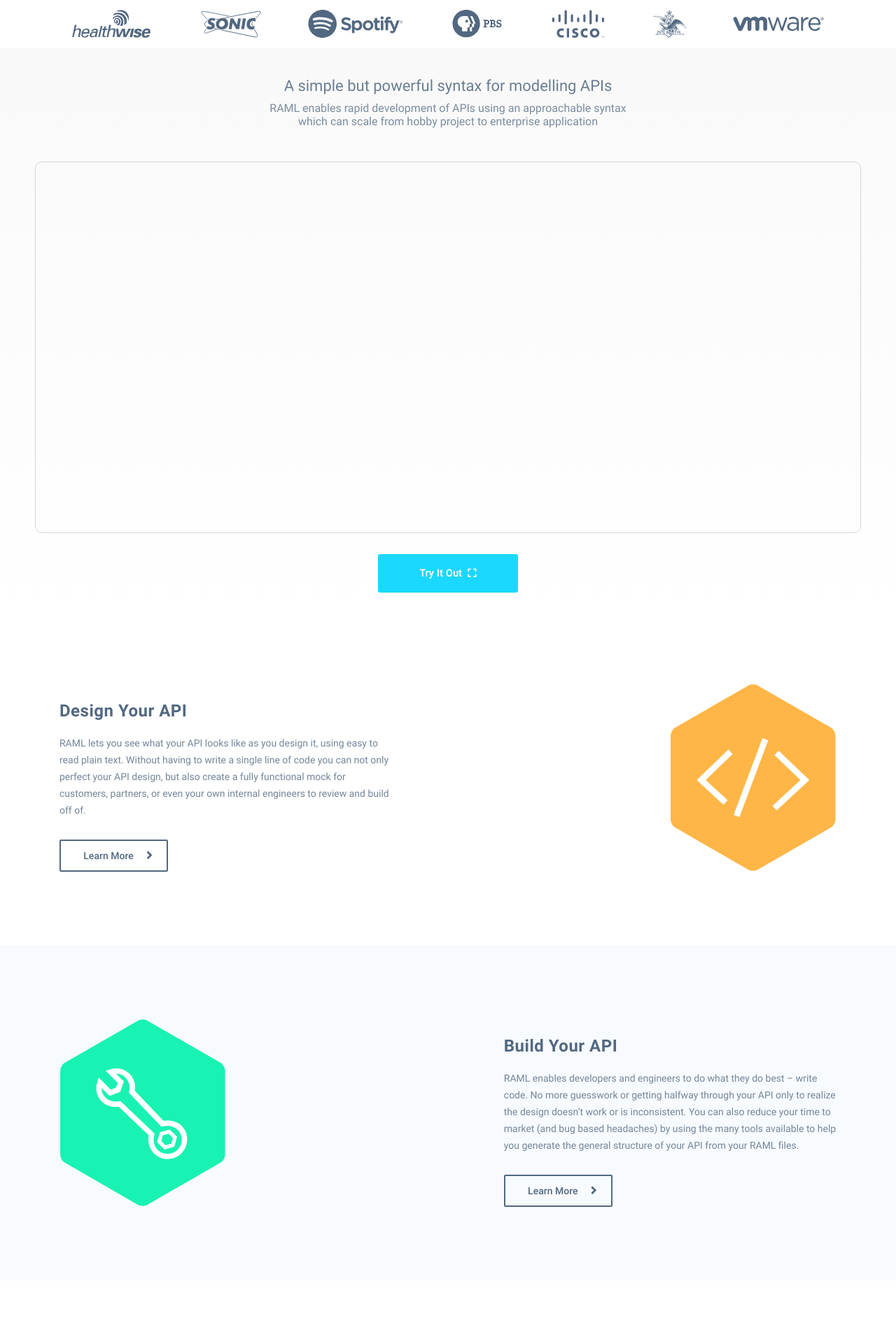
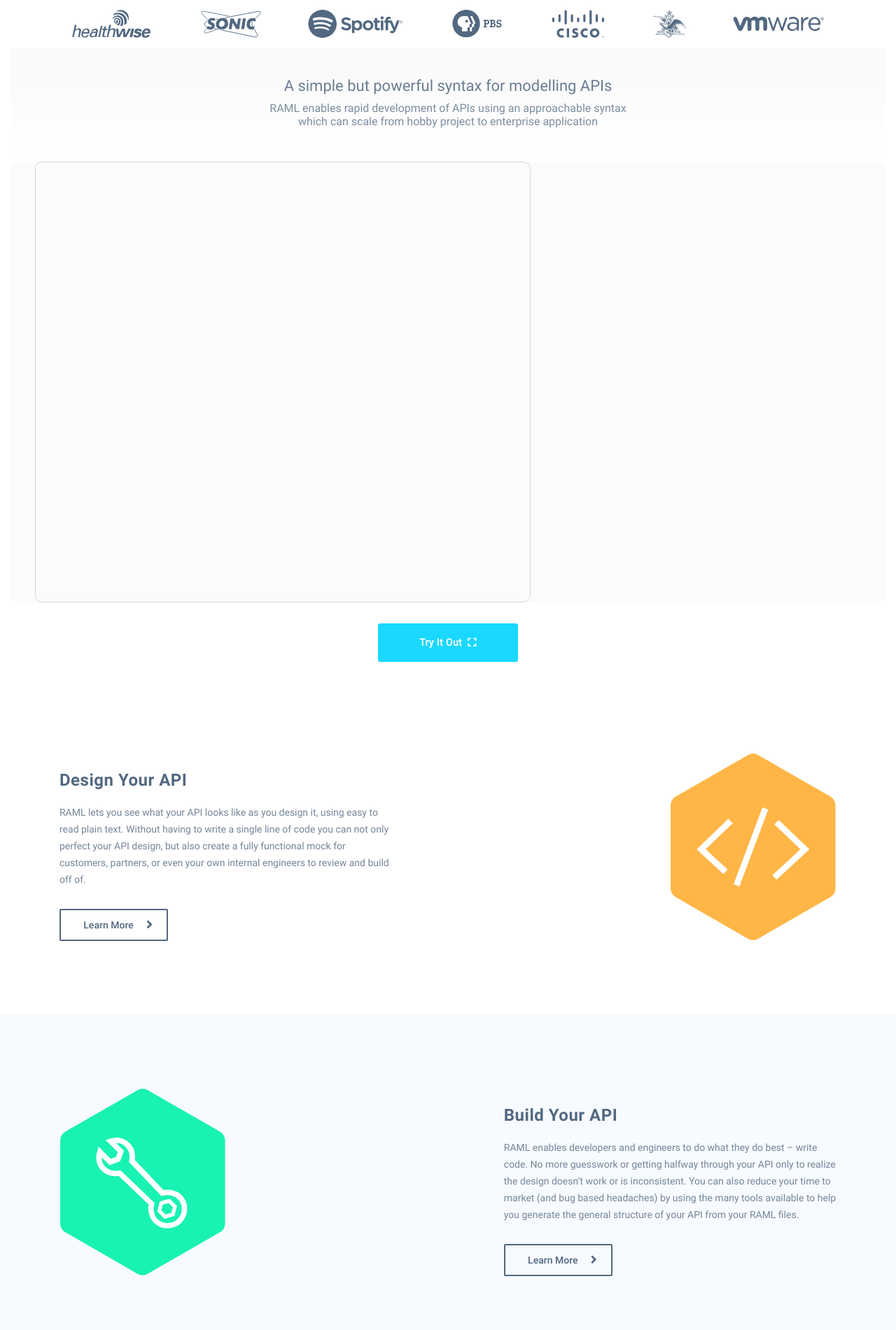
Before and after one commit to raml-org/raml-org, a Jekyll site: the page built from index.html, in a window 1280 px wide. Shown: the part 418-2319 px from the top of the page at 70% size. Built offline with Jekyll 4.4.1, drawn with Linux system fonts in a browser that asks for light colours; nearby versions of some CDN libraries; a script that is not in the unit is left out.

Commit message:
Prepare base for editor tips

```diff
--- a/css/style.scss
+++ b/css/style.scss
@@ -585,7 +585,6 @@
 }
 
 #demo-root-container {
-  background-image: linear-gradient(#F9F9F9, #FFFFFF);
   #playground-btn-block {
     text-align: center;
     padding: 30px;
@@ -607,6 +606,7 @@
     text-align: center;
   }
   #demo-message {
+    background-image: linear-gradient(#F9F9F9, #FFFFFF);
     text-align: center;
     padding: 40px;
     h2 {
@@ -624,7 +624,17 @@
   padding: 0 50px;
   border-radius: 10px;
   position: relative;
-
+  background-color: #fbfbfb;
+
+  #container {
+    border-width: 1px;
+    border-color: #d3d5d9;
+    border-style: solid;
+    border-radius: 10px;
+    padding-top: 10px;
+    width:60%;
+    height:630px;
+  }
   h2{
     color: $light-gray; font-family: 'Roboto-Regular';  font-size: $font-face-small;  font-weight: 500; line-height: 16px;margin:0;background: $lighter-gray;padding: 20px;border-top: 1px solid $light-gray;width: 100%;}
   .output-block{
@@ -633,12 +643,7 @@
     }
   }
   .editor-block{
-    border-width: 1px;
-    border-color: #d3d5d9;
-    border-style: solid;
     overflow: hidden;
-    border-radius: 10px;
-    padding-top: 10px;
 
     .indexPageEditorLineDecoration {
       background: #03d7ff;
@@ -679,6 +684,69 @@
     }
     .line-numbers{
       color: #9EAAB7;
+    }
+
+    /* Editor code tips */
+    #editor-tips-wrapper {
+      margin-top: 10px; /* Compensate #container padding-top. */
+      position: absolute;
+      width: 100%;
+      height: 100%;
+
+      .tip-wrapper {
+        width: 100%;
+        position: absolute;
+        z-index: 999;
+        left: 5px;
+      }
+      .tip-background {
+        height: 100%;
+        width: 100%;
+        position: absolute;
+        background-color: #808080;
+        left: 0;
+        top: 0;
+        opacity: 0.1;
+      }
+      .tip-wrapper:hover {
+        cursor: pointer;
+      }
+      .tip-wrapper:hover .tip-background {
+        background-color: #03d7ff;
+      }
+      .tip-text {
+        opacity: 80%;
+        height: 100%;
+        width: 40%;
+        padding-left: 10px;
+        position: absolute;
+        right: 0;
+      }
+      /*
+        Editor line hight is 20px, thus all the numbers are multiples of 20px.
+        See "lineHeight" in index.html;
+      */
+      .one-line {
+        height: 20px;
+        line-height: 20px;
+      }
+      .two-lines {
+        height: 40px;
+        line-height: 40px;
+      }
+      .three-lines {
+        height: 60px;
+        line-height: 60px;
+      }
+      .four-lines {
+        height: 80px;
+        line-height: 80px;
+      }
+      .five-lines {
+        height: 100px;
+        line-height: 100px;
+      }
+      /* END Editor code tips */
     }
   }
 }
--- a/examples/world-music-api/examples/songs.xml
+++ /dev/null
@@ -1,5 +0,0 @@
-<?xml version="1.0" encoding="utf-8"?>
-<song>
-  <title>The Greatest Song Ever</title>
-  <artist>John Doe</artist>
-</song>
--- a/index.html
+++ b/index.html
@@ -42,8 +42,14 @@
     <div class="container-fluid raml-editor d-none d-sm-block">
       <div class="row">
         <div class="col-md-12 col-sm-12 editor-block padd_00">
-          <div id="container" style="width:100%;height:519px;">
+
+          <!-- Editor code tips -->
+          <div id="editor-tips-wrapper">
+
           </div>
+          <!-- END Editor code tips -->
+
+          <div id="container"></div>
         </div>
       </div>
     </div>
```
Also changed, not shown: other parts of index.html (+18 -19 lines), 5 other files.
